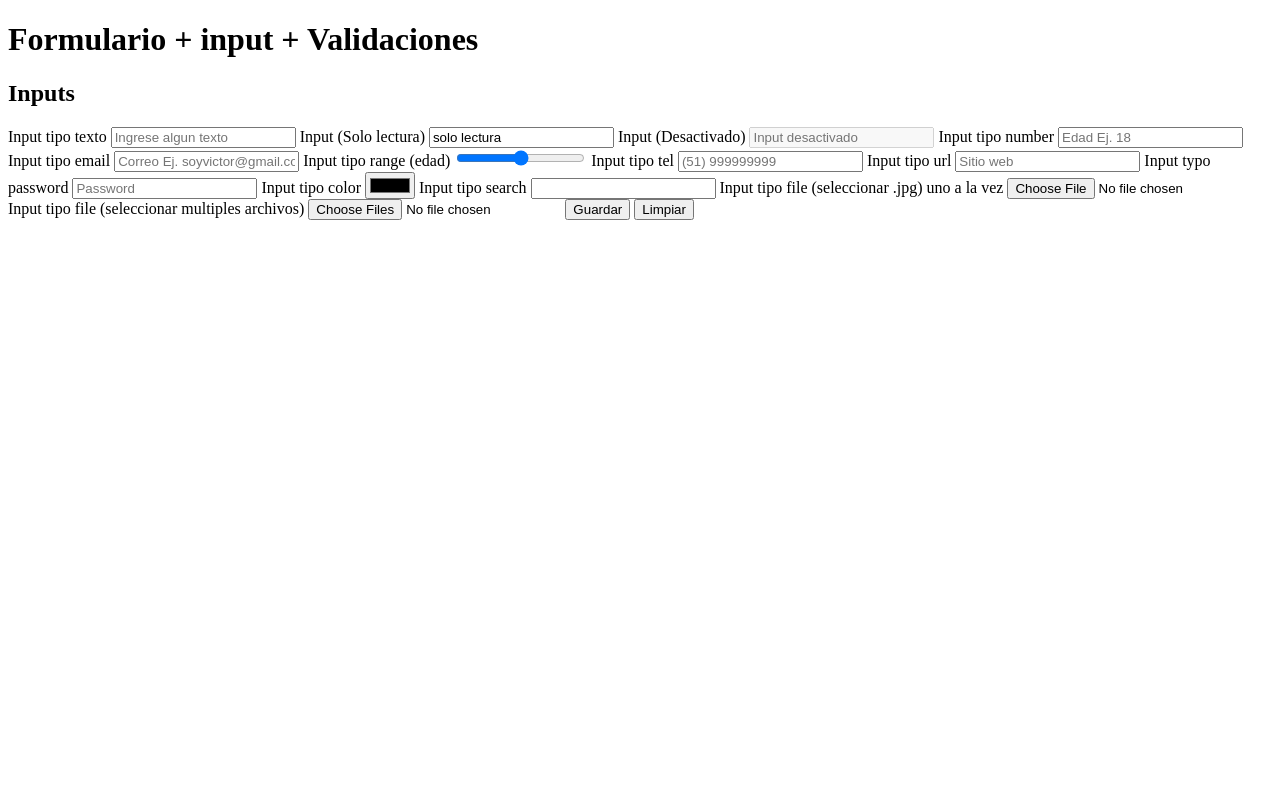
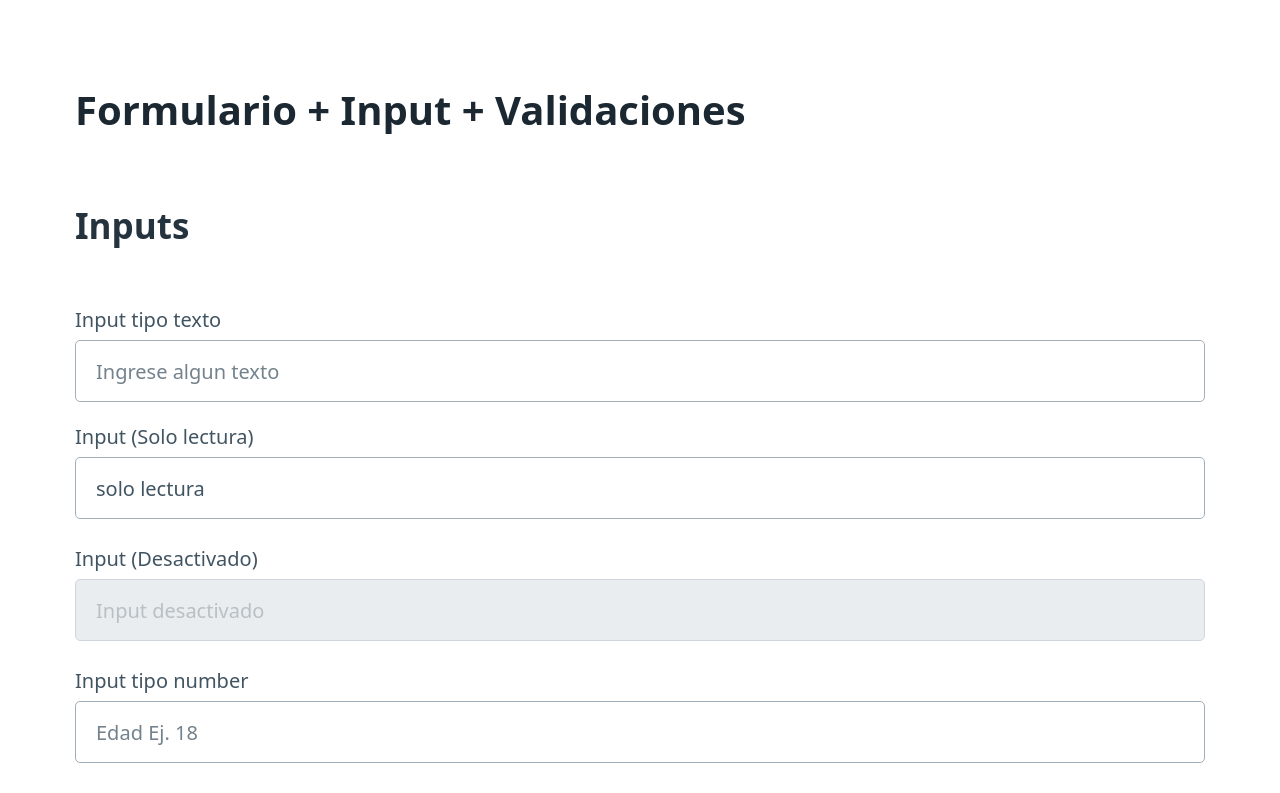
Before and after one commit to elvisum29/bootcamp-fronted-java, a plain HTML site: page dia01-formularios/index.html in a window 1280 px wide. Shown: the top 793 px of the page. Drawn offline with nearby package versions, Linux system fonts and the light colour scheme.

Commit message:
05-02-2024\dia01-formularios

```diff
--- a/dia01-formularios/index.html
+++ b/dia01-formularios/index.html
@@ -3,11 +3,13 @@
   <head>
     <meta charset="UTF-8" />
     <meta name="viewport" content="width=device-width, initial-scale=1.0" />
-    <title>Formulario + input + Validaciones</title>
+    <title>Formulario + Input + Validaciones</title>
+    <link rel="stylesheet" href="https://cdn.jsdelivr.net/npm/@picocss/pico@1/css/pico.min.css">
+    <link rel="stylesheet" href="./styles.css">
   </head>
   <body>
-    <main>
-      <h1>Formulario + input + Validaciones</h1>
+    <main class="container">
+      <h1>Formulario + Input + Validaciones</h1>
       <form>
         <h2>Inputs</h2>
         <label for="text1">Input tipo texto</label>
```
Also changed, not shown: dia01-formularios/styles.css (added).
